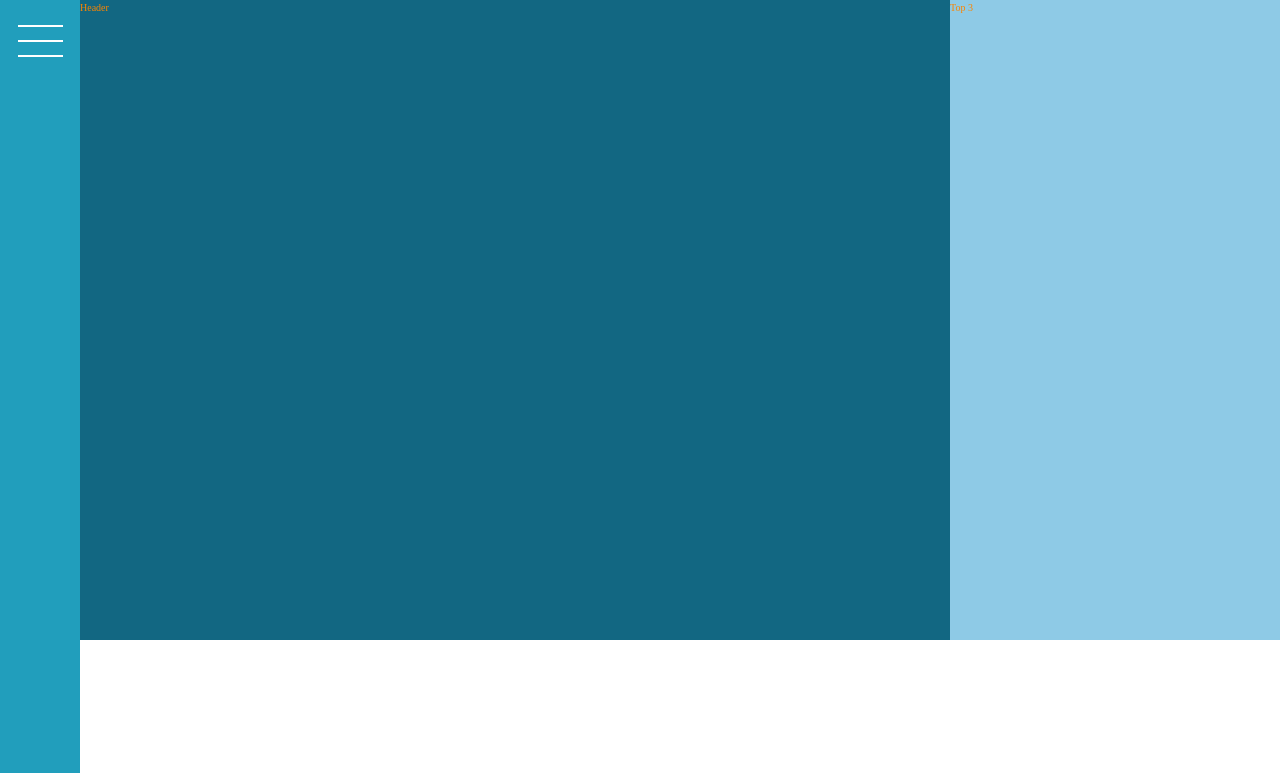
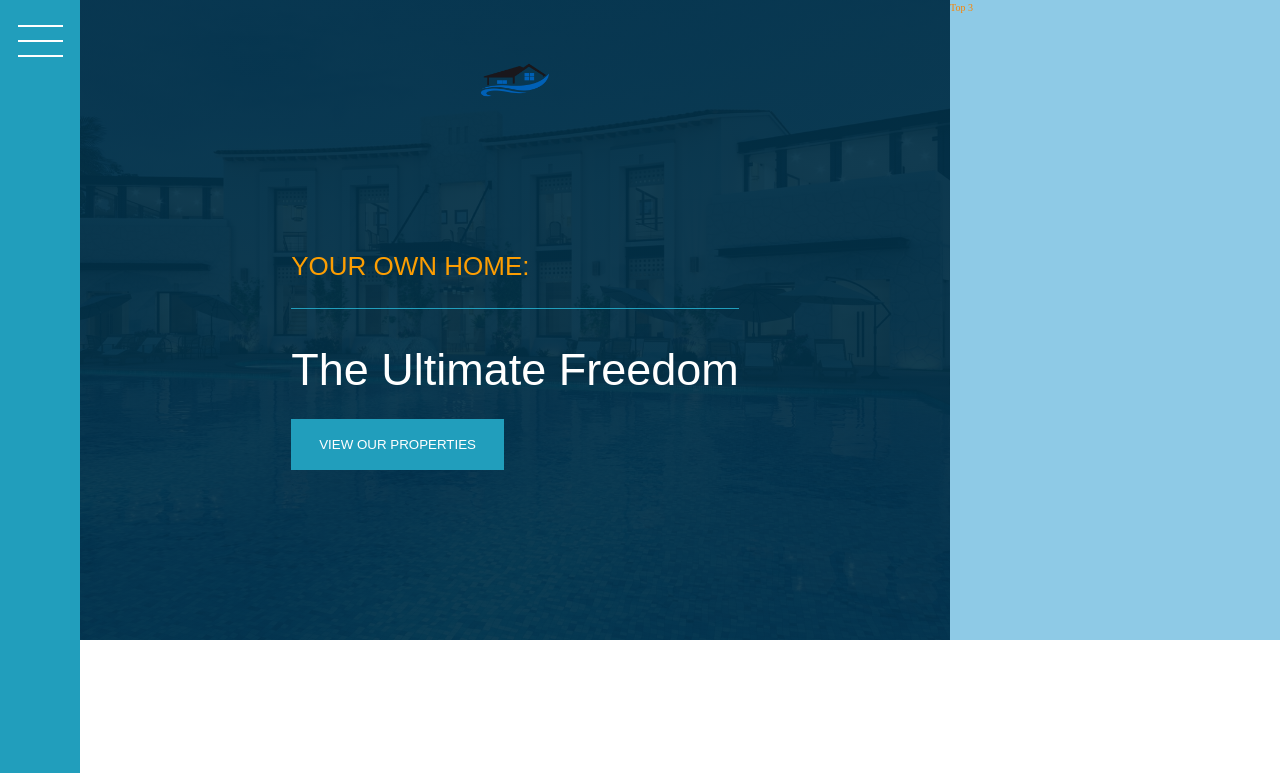
Before and after one commit to JWCTempleton/css-grid-website, a website: page index.html in a window 1280 px wide. Shown: the top 773 px of the page. Drawn offline with Linux system fonts and the light colour scheme.

Commit message:
Add header layout and beginning styling

```diff
--- a/index.html
+++ b/index.html
@@ -18,7 +18,12 @@
   <body class="container">
     <div class="sidebar"><button class="nav-btn"></button></div>
 
-    <header class="header">Header</header>
+    <header class="header">
+      <img src="img/logo.png" alt="Business Logo" class="header__logo" />
+      <h3 class="heading-3 header__heading-3">Your Own Home:</h3>
+      <h1 class="heading-1">The Ultimate Freedom</h1>
+      <button class="btn header__btn">View Our Properties</button>
+    </header>
 
     <div class="realtors">Top 3</div>
 
--- a/sass/_header.scss
+++ b/sass/_header.scss
@@ -1,5 +1,34 @@
 .header {
     background-color: $color-primary-dark;
+    background-image: linear-gradient(rgba($color-secondary, .93), rgba($color-secondary, .93)), url(../img/hero.jpg);
+    background-size: cover;
+    background-position: center;
 
+    padding: 6rem;
     grid-column: full-start / col-end 6;
+
+    display: grid;
+    grid-template-rows: 1fr min-content 6rem 1fr;
+    grid-template-columns: max-content;
+    row-gap: 2.5rem;
+    justify-content: center;
+
+    &__logo {
+        height: 4rem;
+        justify-self: center;
+    }
+
+    &__btn {
+        align-self: start;
+        justify-self: start;
+        background-color: $color-primary;
+        border-radius: 0;
+    }
+
+    &__heading-3 {
+        @extend %heading;
+        font-size: 2.6rem;
+        border-bottom: 1px solid $color-primary;
+        padding-bottom: 2rem;
+    }
 }
--- a/sass/_typography.scss
+++ b/sass/_typography.scss
@@ -1,6 +1,12 @@
 %heading {
     font-family: $font-display;
     font-weight: 400;
+}
+
+.heading-1 {
+    @extend %heading;
+    font-size: 4.5rem;
+    color: #fff;
 }
 
 .heading-2 {
```
Also changed, not shown: css/style.css, img/hero.jpg (added), img/logo.png (added).
